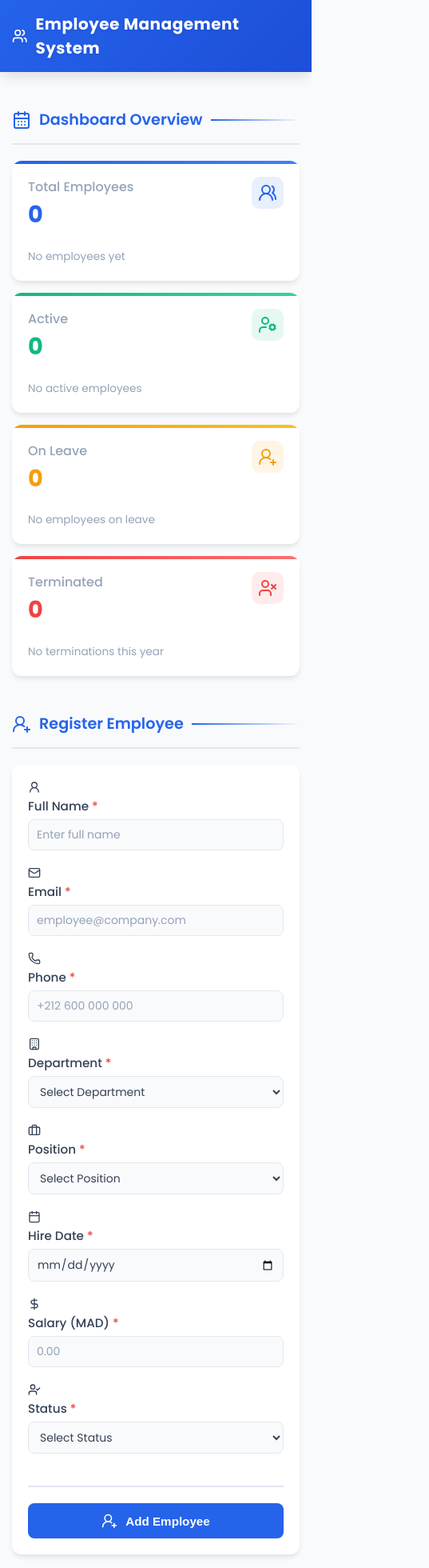
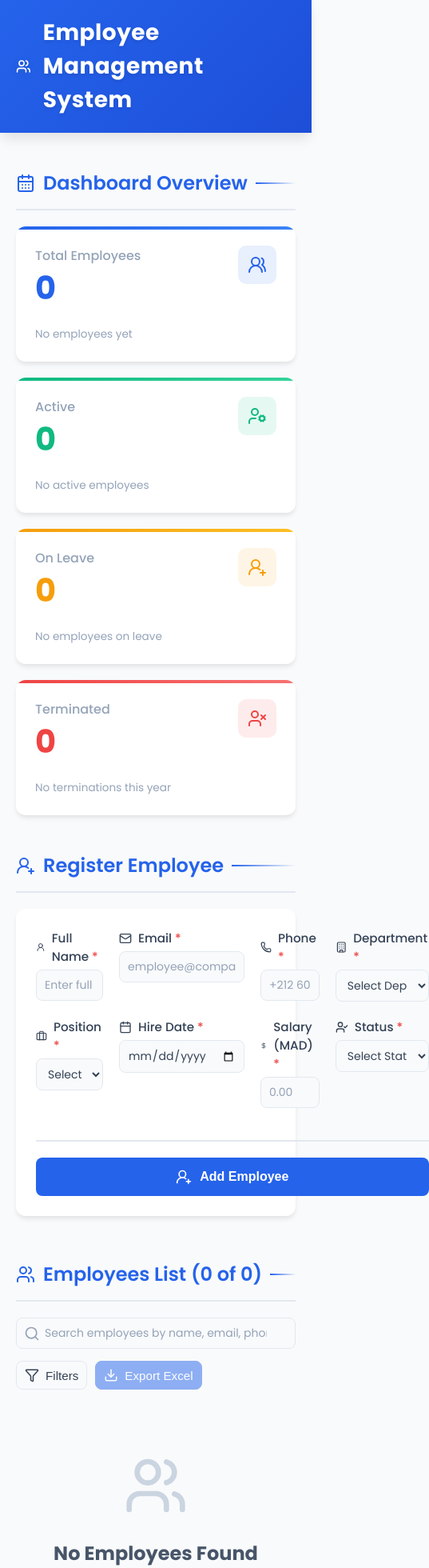
Before and after one commit to RTHILAA/EMPLOYEES-MANAGEMENT-APP, a React (Create React App) app: page / in a window 390 px wide. Shown: the top 1960 px of the page at 80% size, 537 px wide, since content can reach past the window. Built offline with nearby package versions, Linux system fonts and the light colour scheme.

Commit message:
update project

```diff
--- a/src/App.css
+++ b/src/App.css
@@ -1,4 +1,3 @@
-
 @import url('https://fonts.googleapis.com/css2?family=Poppins:ital,wght@0,100;0,200;0,300;0,400;0,500;0,600;0,700;0,800;0,900;1,100;1,200;1,300;1,400;1,500;1,600;1,700;1,800;1,900&display=swap');
 
 :root {
@@ -28,6 +27,47 @@
 
 .App {
   animation: fadeIn 0.5s ease-out;
+}
+
+.Header {
+    background: linear-gradient(135deg, #2563eb 0%, #1d4ed8 100%);
+    padding: 20px 0;
+    box-shadow: var(--shadow-lg);
+    margin-bottom: 30px;
+    position: relative;
+    overflow: hidden;
+    animation: slideDown 0.5s ease-out;
+    width: 100vw;
+    margin-left: calc(-50vw + 50%);
+    left: 0;
+    right: 0;
+    -webkit-animation: slideDown 0.5s ease-out;
+}
+
+.header-content {
+    display: flex;
+    align-items: center;
+    justify-content: center;
+    gap: 15px;
+    max-width: 1200px;
+    margin: 0 auto;
+    padding: 0 20px; /* Padding ajouté ici */
+}
+
+.header-icon {
+    color: white;
+    filter: drop-shadow(0 2px 4px rgba(0, 0, 0, 0.1));
+    animation: pulse-icon 2s infinite;
+}
+
+.Header span {
+    color: white;
+    font-size: 28px;
+    font-weight: 700;
+    letter-spacing: 0.5px;
+    position: relative;
+    z-index: 1;
+    text-shadow: 0 2px 4px rgba(0, 0, 0, 0.1);
 }
 
 @keyframes fadeIn {
@@ -287,14 +327,13 @@
   padding: 8px 10px;
   border: 1px solid var(--border-color);
   border-radius: 8px;
-  font-size: 1rem;
   font-family: 'Poppins', sans-serif;
+  font-size: 14px;
   background: #F9FAFB;
   transition: var(--transition-default);
   animation: slideIn 0.4s ease-out;
   animation-fill-mode: both;
   color: #344256;
-  font-size: 14px;
 }
 
 .form-group input:hover,
@@ -590,25 +629,35 @@
 
 .search-icon {
   position: absolute;
-  left: 15px;
+  left: 10px;
   color: #94a3b8;
 }
 
 .search-input {
   width: 100%;
-  padding: 12px 45px 12px 45px;
-  border: 2px solid var(--border-color);
-  border-radius: 10px;
-  font-size: 0.95rem;
+  padding: 8px 35px;
+  border: 1px solid var(--border-color);
+  border-radius: 8px;
   font-family: 'Poppins', sans-serif;
-  background: white;
+  font-size: 14px;
   transition: var(--transition-default);
   color: #344256;
+  background: #F9FAFB;
+}
+
+.search-input::placeholder {
+  color: #94a3b8;
+  font-size: 14px;
+
+}
+
+.search-input:hover {
+  border-color: #94a3b8;
 }
 
 .search-input:focus {
   outline: none;
-  border-color: var(--primary-color);
+  border-color: #94a3b8;
   box-shadow: 0 0 0 3px rgba(37, 99, 235, 0.1);
 }
 
@@ -644,10 +693,11 @@
   display: flex;
   align-items: center;
   gap: 8px;
-  padding: 10px 16px;
-  border: 2px solid var(--border-color);
+  padding: 8px 10px;
+  border: 1px solid var(--border-color);
+  font-size: 14px;
   border-radius: 8px;
-  background: white;
+  background: #F9FAFB;
   color: #344256;
   font-size: 0.95rem;
   font-weight: 500;
@@ -659,9 +709,7 @@
 .filter-toggle-btn:hover,
 .export-btn:hover:not(:disabled),
 .clear-filters-btn:hover {
-  border-color: var(--primary-color);
-  background: #f8fafc;
-  transform: translateY(-2px);
+  border-color: #94a3b8;
 }
 
 .filter-toggle-btn.active {
@@ -744,20 +792,24 @@
 }
 
 .filter-select {
-  padding: 10px 14px;
-  border: 2px solid var(--border-color);
+  padding: 8px 10px;
+  border: 1px solid var(--border-color);
   border-radius: 8px;
-  font-size: 0.95rem;
   font-family: 'Poppins', sans-serif;
-  background: white;
+  font-size: 14px;
+  background: #F9FAFB;
   color: #344256;
   transition: var(--transition-default);
   cursor: pointer;
 }
 
+.filter-select:hover {
+  border-color: #94a3b8;
+}
+
 .filter-select:focus {
   outline: none;
-  border-color: var(--primary-color);
+  border-color: #94a3b8;
   box-shadow: 0 0 0 3px rgba(37, 99, 235, 0.1);
 }
 
@@ -832,226 +884,3 @@
     grid-template-columns: repeat(4, 1fr);
   }
 }
-
-/* Pour écrans moyens - 3 colonnes */
-@media (max-width: 1199px) and (min-width: 992px) {
-  .form-group form {
-    grid-template-columns: repeat(3, 1fr);
-  }
-
-  .form-actions {
-    grid-column: 1 / -1;
-  }
-}
-
-/* Pour tablettes - 2 colonnes */
-@media (max-width: 991px) and (min-width: 769px) {
-  .form-group form {
-    grid-template-columns: repeat(2, 1fr);
-  }
-
-  .form-actions {
-    grid-column: 1 / -1;
-  }
-}
-
-/* Pour mobiles et petits écrans - 1 colonne */
-@media (max-width: 768px) {
-  .container {
-    padding: 0 15px;
-  }
-
-  .form-group form {
-    grid-template-columns: 1fr;
-    padding: 20px;
-  }
-
-  .employees-table th,
-  .employees-table td {
-    padding: 12px 8px;
-    font-size: 0.9rem;
-  }
-
-  .form-actions {
-    flex-direction: column;
-    grid-column: 1 / -1;
-  }
-
-  .add-btn,
-  .update-btn,
-  .cancel-btn {
-    width: 100%;
-  }
-
-  /* Stats Grid adjustments */
-  .stats-grid {
-    grid-template-columns: repeat(2, 1fr);
-    gap: 15px;
-  }
-
-  .stats-card {
-    padding: 20px;
-  }
-
-  .stats-card-value {
-    font-size: 2rem;
-  }
-
-  .stats-card-icon {
-    width: 40px;
-    height: 40px;
-  }
-
-  .label-with-icon {
-    flex-direction: column;
-    align-items: flex-start;
-    gap: 4px;
-  }
-
-  /* Search and Filters Responsive */
-  .search-box-container {
-    flex-direction: column;
-    align-items: stretch;
-  }
-
-  .search-box {
-    min-width: 100%;
-  }
-
-  .filter-actions {
-    width: 100%;
-  }
-
-  .filter-toggle-btn,
-  .export-btn,
-  .clear-filters-btn {
-    flex: 1;
-    justify-content: center;
-  }
-
-  .filters-panel {
-    grid-template-columns: 1fr;
-  }
-}
-
-@media (max-width: 480px) {
-  .title {
-    font-size: 1.2rem;
-  }
-
-  .employees-table {
-    font-size: 0.85rem;
-  }
-
-  .status-badge {
-    font-size: 0.8rem;
-    padding: 4px 8px;
-  }
-
-  /* Stats Grid adjustments */
-  .stats-grid {
-    grid-template-columns: 1fr;
-  }
-
-  .stats-card-value {
-    font-size: 1.8rem;
-  }
-
-  .form-actions {
-    gap: 10px;
-  }
-
-  .add-btn,
-  .update-btn,
-  .cancel-btn {
-    padding: 12px 20px;
-    font-size: 0.95rem;
-  }
-
-  /* Search and Filters Responsive */
-  .search-input {
-    padding: 10px 40px 10px 40px;
-    font-size: 0.9rem;
-  }
-
-  .filter-toggle-btn,
-  .export-btn,
-  .clear-filters-btn {
-    padding: 8px 12px;
-    font-size: 0.9rem;
-  }
-
-  .filters-panel {
-    padding: 15px;
-  }
-
-  .active-filters {
-    flex-direction: column;
-    align-items: flex-start;
-  }
-}
-
-/* Pour très petits mobiles */
-@media (max-width: 360px) {
-  .form-group form {
-    padding: 15px;
-    gap: 15px;
-  }
-
-  .form-group input,
-  .form-group select {
-    padding: 10px 14px;
-    font-size: 0.95rem;
-  }
-
-  .form-actions {
-    margin-top: 15px;
-    padding-top: 15px;
-  }
-
-  .add-btn,
-  .update-btn,
-  .cancel-btn {
-    padding: 10px 16px;
-    font-size: 0.9rem;
-  }
-
-  .search-filters-section {
-    margin-bottom: 15px;
-  }
-
-  .search-box-container {
-    gap: 10px;
-  }
-
-  .search-input {
-    padding: 8px 35px 8px 35px;
-    font-size: 0.85rem;
-  }
-
-  .filter-actions {
-    gap: 8px;
-  }
-
-  .filter-toggle-btn,
-  .export-btn,
-  .clear-filters-btn {
-    padding: 6px 10px;
-    font-size: 0.85rem;
-  }
-
-  .filters-panel {
-    padding: 12px;
-    gap: 15px;
-  }
-
-  .filter-select {
-    padding: 8px 12px;
-    font-size: 0.9rem;
-  }
-
-  .active-filter-tag {
-    padding: 4px 8px;
-    font-size: 0.8rem;
-  }
-}
--- a/src/App.js
+++ b/src/App.js
@@ -1,6 +1,5 @@
 import React, { useState, useEffect, useMemo } from "react";
 import "./App.css";
-import Header from "./Components/Header/Header";
 import * as XLSX from 'xlsx';
 import {
   UserRoundPen,
@@ -50,7 +49,12 @@
 };
 
 export default function App() {
-  const [employees, setEmployees] = useState([]);
+  // Initialiser les états depuis localStorage
+  const [employees, setEmployees] = useState(() => {
+    const savedEmployees = localStorage.getItem('employees');
+    return savedEmployees ? JSON.parse(savedEmployees) : [];
+  });
+
   const [filteredEmployees, setFilteredEmployees] = useState([]);
   const [employee, setEmployee] = useState({
     fullname: "",
@@ -66,35 +70,41 @@
   const [newEmployeeId, setNewEmployeeId] = useState(null);
   const [deletingId, setDeletingId] = useState(null);
 
-  // États pour la recherche et le filtrage
-  const [searchTerm, setSearchTerm] = useState("");
-  const [filters, setFilters] = useState({
-    department: "all",
-    status: "all"
+  // États pour la recherche et le filtrage avec localStorage
+  const [searchTerm, setSearchTerm] = useState(() => {
+    const savedSearch = localStorage.getItem('searchTerm');
+    return savedSearch || "";
   });
+
+  const [filters, setFilters] = useState(() => {
+    const savedFilters = localStorage.getItem('filters');
+    return savedFilters ? JSON.parse(savedFilters) : {
+      department: "all",
+      status: "all"
+    };
+  });
+
   const [showFilters, setShowFilters] = useState(false);
   const [sortConfig, setSortConfig] = useState({ key: null, direction: 'asc' });
+
+  // Sauvegarder dans localStorage quand les états changent
+  useEffect(() => {
+    localStorage.setItem('employees', JSON.stringify(employees));
+  }, [employees]);
+
+  useEffect(() => {
+    localStorage.setItem('searchTerm', searchTerm);
+  }, [searchTerm]);
+
+  useEffect(() => {
+    localStorage.setItem('filters', JSON.stringify(filters));
+  }, [filters]);
 
   // Calculate stats
   const totalEmployees = employees.length;
   const activeEmployees = employees.filter(emp => emp.status === 'Active').length;
   const onLeaveEmployees = employees.filter(emp => emp.status === 'On leave').length;
   const terminatedEmployees = employees.filter(emp => emp.status === 'Terminated').length;
-
-  // Load employees from localStorage on initial render
-  useEffect(() => {
-    const savedEmployees = localStorage.getItem('employees');
-    if (savedEmployees) {
-      const parsedEmployees = JSON.parse(savedEmployees);
-      setEmployees(parsedEmployees);
-      setFilteredEmployees(parsedEmployees);
-    }
-  }, []);
-
-  // Save employees to localStorage whenever they change
-  useEffect(() => {
-    localStorage.setItem('employees', JSON.stringify(employees));
-  }, [employees]);
 
   // Filtrer et rechercher les employés
   useEffect(() => {
@@ -317,9 +327,17 @@
   };
 
   return (
+
     <div className="App">
       <div className="container">
-        <Header />
+        <div className="Header">
+      <div className="header-content">
+        <Users className="header-icon" size={28} />
+        <span>Employee Management System</span>
+      </div>
+    </div>
+
+
 
         {/* Stats Cards Section */}
         <div className="stats-section">
--- a/src/Components/Header/Header.css
+++ /dev/null
@@ -1,88 +0,0 @@
-.Header {
-    background: linear-gradient(135deg, #2563eb 0%, #1d4ed8 100%);
-    padding: 20px 0;
-    box-shadow: var(--shadow-lg);
-    margin-bottom: 30px;
-    position: relative;
-    overflow: hidden;
-    animation: slideDown 0.5s ease-out;
-    width: 100vw;
-    margin-left: calc(-50vw + 50%);
-    left: 0;
-    right: 0;
-    -webkit-animation: slideDown 0.5s ease-out;
-}
-
-.header-content {
-    display: flex;
-    align-items: center;
-    justify-content: center;
-    gap: 15px;
-    max-width: 1200px;
-    margin: 0 auto;
-    padding: 0 20px; /* Padding ajouté ici */
-}
-
-.header-icon {
-    color: white;
-    filter: drop-shadow(0 2px 4px rgba(0, 0, 0, 0.1));
-    animation: pulse-icon 2s infinite;
-}
-
-.Header span {
-    color: white;
-    font-size: 28px;
-    font-weight: 700;
-    letter-spacing: 0.5px;
-    position: relative;
-    z-index: 1;
-    text-shadow: 0 2px 4px rgba(0, 0, 0, 0.1);
-}
-
-@media (max-width: 768px) {
-    .Header span {
-        font-size: 22px;
-    }
-
-    .header-icon {
-        width: 22px;
-        height: 22px;
-    }
-
-    .header-content {
-        gap: 12px;
-        padding: 0 15px;
-    }
-}
-
-@media (max-width: 480px) {
-    .Header {
-        padding: 15px 0;
-    }
-
-    .Header span {
-        font-size: 20px;
-    }
-
-    .header-icon {
-        width: 20px;
-        height: 20px;
-    }
-
-    .header-content {
-        gap: 10px;
-        padding: 0 15px;
-    }
-}
-
-@media (max-width: 360px) {
-    .Header span {
-        font-size: 18px;
-    }
-
-    .header-content {
-        flex-direction: column;
-        gap: 8px;
-        padding: 0 10px;
-    }
-}
--- a/src/Components/Header/Header.js
+++ /dev/null
@@ -1,14 +0,0 @@
-import React from 'react'
-import './Header.css'
-import { Users } from 'lucide-react'
-
-export default function Header() {
-  return (
-    <div className="Header">
-      <div className="header-content">
-        <Users className="header-icon" size={28} />
-        <span>Employee Management System</span>
-      </div>
-    </div>
-  )
-}
```
